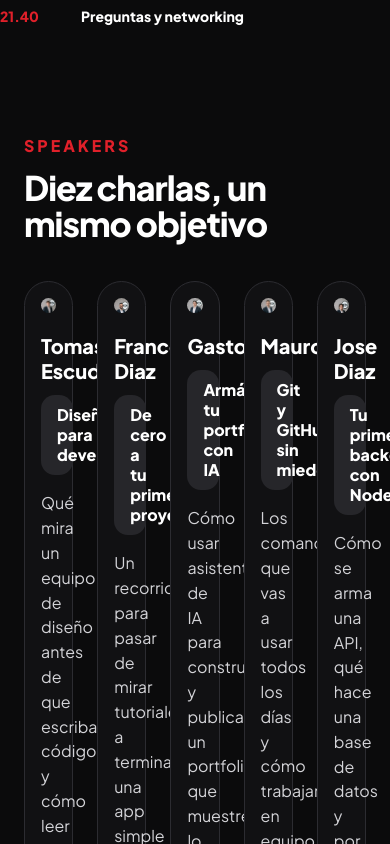
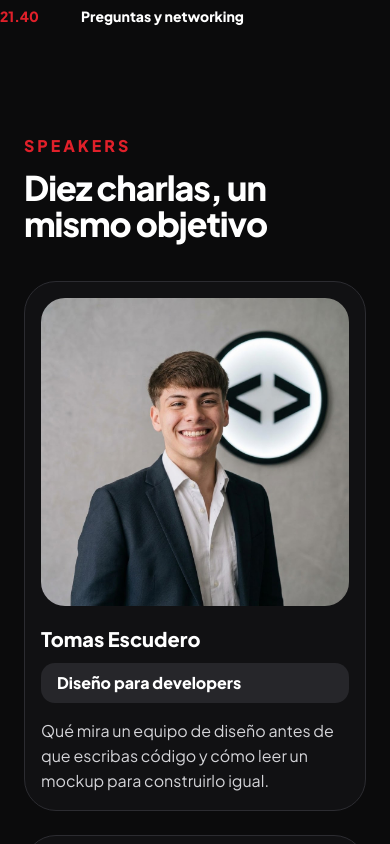
Before and after one commit to lioneldebortoli/WorkShopRC, a React (Vite) app: page / in a window 390 px wide. Shown: the part 1600-2444 px from the top of the page. Built offline with nearby package versions, Linux system fonts and the light colour scheme.

Commit message:
feat: agrega animaciones de entrada y hover a speakers

```diff
--- a/src/components/Speakers.jsx
+++ b/src/components/Speakers.jsx
@@ -1,3 +1,4 @@
+import { useEffect, useRef, useState } from "react";
 import tomasEscudero from "../assets/speakers/speaker-01-tomas-escudero.jpg";
 import francoDiaz from "../assets/speakers/speaker-02-franco-diaz.jpeg";
 import gaston from "../assets/speakers/speaker-03-gaston.jpg";
@@ -13,6 +14,7 @@ const SPEAKERS = [
   {
     nombre: "Tomas Escudero",
     foto: tomasEscudero,
+    hora: "21.00",
     charla: "Diseño para developers",
     descripcion:
       "Qué mira un equipo de diseño antes de que escribas código y cómo leer un mockup para construirlo igual.",
@@ -20,6 +22,7 @@ const SPEAKERS = [
   {
     nombre: "Franco Diaz",
     foto: francoDiaz,
+    hora: "18.40",
     charla: "De cero a tu primer proyecto",
     descripcion:
       "Un recorrido para pasar de mirar tutoriales a terminar una app simple con HTML, JavaScript y React.",
@@ -27,6 +30,7 @@ const SPEAKERS = [
   {
     nombre: "Gaston",
     foto: gaston,
+    hora: "19.00",
     charla: "Armá tu portfolio con IA",
     descripcion:
       "Cómo usar asistentes de IA para construir y publicar un portfolio que muestre lo que sabés hacer.",
@@ -34,6 +38,7 @@ const SPEAKERS = [
   {
     nombre: "Mauro",
     foto: mauro,
+    hora: "19.20",
     charla: "Git y GitHub sin miedo",
     descripcion:
       "Los comandos que vas a usar todos los días y cómo trabajar en equipo sin pisar el código de otros.",
@@ -41,6 +46,7 @@ const SPEAKERS = [
   {
     nombre: "Jose Diaz",
     foto: joseDiaz,
+    hora: "19.40",
     charla: "Tu primer backend con Node",
     descripcion:
       "Cómo se arma una API, qué hace una base de datos y por dónde empezar para conectar todo.",
@@ -48,6 +54,7 @@ const SPEAKERS = [
   {
     nombre: "Tomas Gomez",
     foto: tomasGomez,
+    hora: "20.00",
     charla: "Preparate para tu primera entrevista",
     encuadre: "scale-180 origin-[75%_15%]",
     descripcion:
@@ -56,6 +63,7 @@ const SPEAKERS = [
   {
     nombre: "Pablo Basso",
     foto: pabloBasso,
+    hora: "20.20",
     charla: "Mi primer trabajo en IT",
     encuadre: "scale-200 origin-[44%_32%]",
     descripcion:
@@ -64,6 +72,7 @@ const SPEAKERS = [
   {
     nombre: "Julian Martin",
     foto: julianMartin,
+    hora: "20.40",
     charla: "Testing: cómo no romper todo",
     descripcion:
       "Qué es testear, por qué importa y cómo escribir tus primeras pruebas sin complicarte.",
@@ -71,6 +80,7 @@ const SPEAKERS = [
   {
     nombre: "Daniela Cardozo",
     foto: danielaCardozo,
+    hora: "18.20",
     charla: "Tu primer día como developer",
     descripcion:
       "Qué esperar de tu primera semana en un equipo, qué herramientas usar y cómo pedir ayuda sin miedo.",
@@ -78,38 +88,59 @@ const SPEAKERS = [
   {
     nombre: "Andres Perlo",
     foto: andresPerlo,
+    hora: "21.20",
     charla: "Tu primera base de datos",
     descripcion:
       "Qué es una base de datos, para qué sirve y cómo guardar y consultar tus primeros datos.",
   },
 ];
 
-export const Speakers = () => {
+const EASE = "ease-[cubic-bezier(0.22,0.8,0.3,1)]";
+
+const SpeakerCard = ({ speaker, indice }) => {
+  const ref = useRef(null);
+  const [visible, setVisible] = useState(false);
+
+  useEffect(() => {
+    const observer = new IntersectionObserver(
+      ([entrada]) => {
+        if (entrada.isIntersecting) {
+          setVisible(true);
+          observer.disconnect();
+        }
+      },
+      { threshold: 0.15 }
+    );
+    observer.observe(ref.current);
+    return () => observer.disconnect();
+  }, []);
+
   return (
-    <section
-      id="speakers"
-      className="mx-auto mt-24 max-w-[1248px] px-6 text-(--rc-white)"
+    <li
+      ref={ref}
+      style={{ transitionDelay: `${(indice % 5) * 80}ms` }}
+      className={`transition-all duration-800 ${EASE} motion-reduce:transition-none ${
+        visible ? "translate-y-0 opacity-100" : "translate-y-8 opacity-0"
+      }`}
     >
-      <p className="text-base font-extrabold uppercase tracking-[3px] text-(--rc-red)">
-        Speakers
-      </p>
-      <h2 className="mt-3 text-[clamp(34px,4.5vw,56px)] font-extrabold leading-[1.05] tracking-[-1px]">
-        Diez charlas, un mismo objetivo
-      </h2>
-
-      <ul className="mt-10 grid grid-cols-5 gap-6">
-        {SPEAKERS.map((speaker) => (
-          <li
-            key={speaker.nombre}
-            className="group rounded-[32px] border border-(--rc-border) bg-(--rc-surface) p-4 transition duration-300 hover:-translate-y-2 hover:border-(--rc-red) hover:shadow-[0_16px_40px_rgba(224,32,42,0.25)]"
+      <article
+        className={`group h-full rounded-[32px] border border-(--rc-border) bg-(--rc-surface) p-4 transition duration-450 ${EASE} hover:-translate-y-2.5 hover:border-(--rc-red) hover:bg-[#161618] hover:shadow-[0_22px_50px_rgba(224,32,42,0.28)]`}
       >
-            <div className="aspect-square overflow-hidden rounded-3xl">
+        <div className="relative aspect-square overflow-hidden rounded-3xl">
+          <div className={`h-full w-full transition-transform duration-600 ${EASE} group-hover:scale-108`}>
             <img
               src={speaker.foto}
               alt={`Foto de ${speaker.nombre}`}
               loading="lazy"
               className={`h-full w-full object-cover object-top ${speaker.encuadre ?? ""}`}
             />
+          </div>
+          <span
+            aria-hidden="true"
+            className={`absolute bottom-3 left-1/2 -translate-x-1/2 translate-y-2 whitespace-nowrap rounded-full bg-(--rc-red) px-3.5 py-1.5 text-[13px] font-extrabold opacity-0 transition duration-400 ${EASE} group-hover:translate-y-0 group-hover:opacity-100`}
+          >
+            {speaker.hora} hs
+          </span>
         </div>
         <h3 className="mt-5 text-[clamp(20px,1.9vw,26px)] font-extrabold leading-tight">
           {speaker.nombre}
@@ -120,7 +151,24 @@ export const Speakers = () => {
         <p className="mt-4 leading-[1.55] text-(--rc-text-soft)">
           {speaker.descripcion}
         </p>
+      </article>
     </li>
+  );
+};
+
+export const Speakers = () => {
+  return (
+    <section id="speakers" className="mx-auto mt-24 max-w-[1248px] px-6 text-(--rc-white)">
+      <p className="text-base font-extrabold uppercase tracking-[3px] text-(--rc-red)">
+        Speakers
+      </p>
+      <h2 className="mt-3 text-[clamp(34px,4.5vw,56px)] font-extrabold leading-[1.05] tracking-[-1px]">
+        Diez charlas, un mismo objetivo
+      </h2>
+
+      <ul className="mt-10 grid gap-6 sm:grid-cols-2 md:grid-cols-3 lg:grid-cols-5">
+        {SPEAKERS.map((speaker, i) => (
+          <SpeakerCard key={speaker.nombre} speaker={speaker} indice={i} />
         ))}
       </ul>
     </section>
```
Lines whose indentation alone changed are shown as unchanged.
